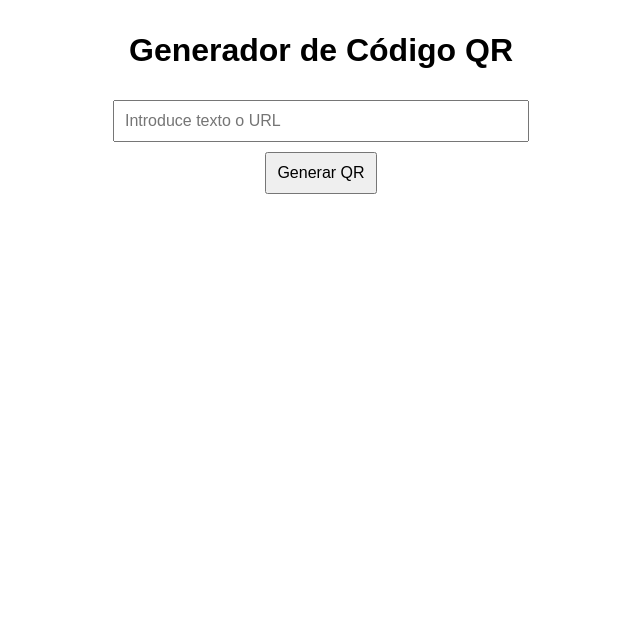
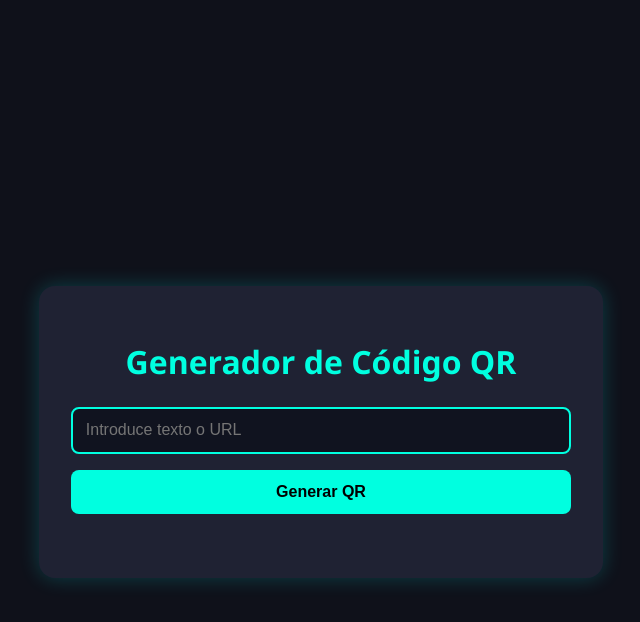
Before and after one commit to OscarSalazargit/qr, a plain HTML site: page app/static/index.html in a window 1280 px wide. Shown: the whole page, without its empty margins (319-959 px from the left). Drawn offline with Linux system fonts and the light colour scheme.

Commit message:
Ajuste de estilos modernos

```diff
--- a/app/static/css/style.css
+++ b/app/static/css/style.css
@@ -1,17 +1,108 @@
-body {
-    font-family: sans-serif;
-    text-align: center;
-    margin: 2em;
+/* ----- Variables ----- */
+:root {
+  --color-bg: #0f111a;
+  --color-primary: #00ffe0;
+  --color-secondary: #1f2233;
+  --color-text: #e0e0e0;
+  --color-accent: #00d9ff;
+  --font-main: 'Segoe UI', Tahoma, Geneva, Verdana, sans-serif;
 }
 
-#qr-image {
-    margin-top: 20px;
-    max-width: 300px;
+/* ----- Base ----- */
+body.page {
+  background-color: var(--color-bg);
+  color: var(--color-text);
+  font-family: var(--font-main);
+  margin: 0;
+  padding: 2rem;
+  display: flex;
+  justify-content: center;
+  align-items: center;
+  min-height: 100vh;
 }
 
-input,
-button {
-    padding: 10px;
-    font-size: 16px;
-    margin-top: 10px;
+/* ----- Block: qr-app ----- */
+.qr-app {
+  background-color: var(--color-secondary);
+  padding: 2rem;
+  border-radius: 1rem;
+  box-shadow: 0 0 20px rgba(0, 255, 255, 0.2);
+  width: 100%;
+  max-width: 500px;
+  text-align: center;
 }
+
+.qr-app__title {
+  font-size: 2rem;
+  margin-bottom: 1.5rem;
+  color: var(--color-primary);
+}
+
+/* ----- Element: form ----- */
+.qr-app__form {
+  display: flex;
+  flex-direction: column;
+  gap: 1rem;
+  margin-bottom: 2rem;
+}
+
+.qr-app__input {
+  padding: 0.8rem;
+  font-size: 1rem;
+  border: 2px solid var(--color-primary);
+  background-color: #10131f;
+  color: var(--color-text);
+  border-radius: 0.5rem;
+  outline: none;
+}
+
+.qr-app__input:focus {
+  border-color: var(--color-accent);
+}
+
+/* ----- Element: button ----- */
+.qr-app__button {
+  background-color: var(--color-primary);
+  color: #000;
+  font-weight: bold;
+  border: none;
+  padding: 0.8rem;
+  font-size: 1rem;
+  border-radius: 0.5rem;
+  cursor: pointer;
+  transition: background-color 0.3s ease;
+}
+
+.qr-app__button:hover {
+  background-color: var(--color-accent);
+}
+
+/* ----- Element: result ----- */
+.qr-app__result {
+  display: flex;
+  flex-direction: column;
+  align-items: center;
+}
+
+.qr-app__image {
+  margin-top: 1rem;
+  max-width: 200px;
+  display: none;
+}
+
+.qr-app__download {
+  display: none;
+  margin-top: 1rem;
+  background-color: transparent;
+  border: 2px solid var(--color-primary);
+  color: var(--color-primary);
+  padding: 0.5rem 1rem;
+  border-radius: 0.5rem;
+  text-decoration: none;
+  transition: background-color 0.3s ease, color 0.3s ease;
+}
+
+.qr-app__download:hover {
+  background-color: var(--color-primary);
+  color: #000;
+}
--- a/app/static/index.html
+++ b/app/static/index.html
@@ -2,22 +2,30 @@
 <html lang="es">
 <head>
   <meta charset="UTF-8" />
-  <title>Generador de QR</title>
+  <title>Generador QR</title>
   <link rel="stylesheet" href="/css/style.css" />
   <script src="/js/main.js" defer></script>
+</head>
+<body class="page">
+  <div class="qr-app">
+    <h1 class="qr-app__title">Generador de Código QR</h1>
 
-</head>
-<body>
-  <h1>Generador de Código QR</h1>
-  <input type="text" id="qr-text" placeholder="Introduce texto o URL" size="40" />
-  <br />
-  <button onclick="generateQR()">Generar QR</button>
+    <div class="qr-app__form">
+      <input
+        class="qr-app__input"
+        type="text"
+        id="qr-text"
+        placeholder="Introduce texto o URL"
+      />
+      <button class="qr-app__button" onclick="generateQR()">Generar QR</button>
+    </div>
 
-  <div id="result">
-    <img id="qr-image" src="" alt="QR generado" style="display:none;" />
-    <br />
-    <a id="download-link" href="#" download style="display:none;">Descargar QR</a>
+    <div class="qr-app__result">
+      <img class="qr-app__image" id="qr-image" src="" alt="QR generado" />
+      <a class="qr-app__download" id="download-link" href="#" download>Descargar QR</a>
+    </div>
   </div>
+
 
 </body>
 </html>
--- a/app/static/js/main.js
+++ b/app/static/js/main.js
@@ -12,8 +12,10 @@ async function generateQR() {
         return;
     }
 
-    // Crear blob e imagen
+    // Crear blob e imagen Convierte la respuesta (imagen QR) a un Blob (objeto binario).
     const blob = await response.blob();
+    //Convierte el blob en una URL temporal del tipo blob:http://localhost/...
+    //Esa URL se puede usar como fuente de una imagen (<img>).
     const imageUrl = URL.createObjectURL(blob);
 
     // Mostrar imagen
```
Also changed, not shown: app/static/qrcodes/e7630581-c09b-49cc-a9af-f2f3135b16f3.png (added), 1 other file.
